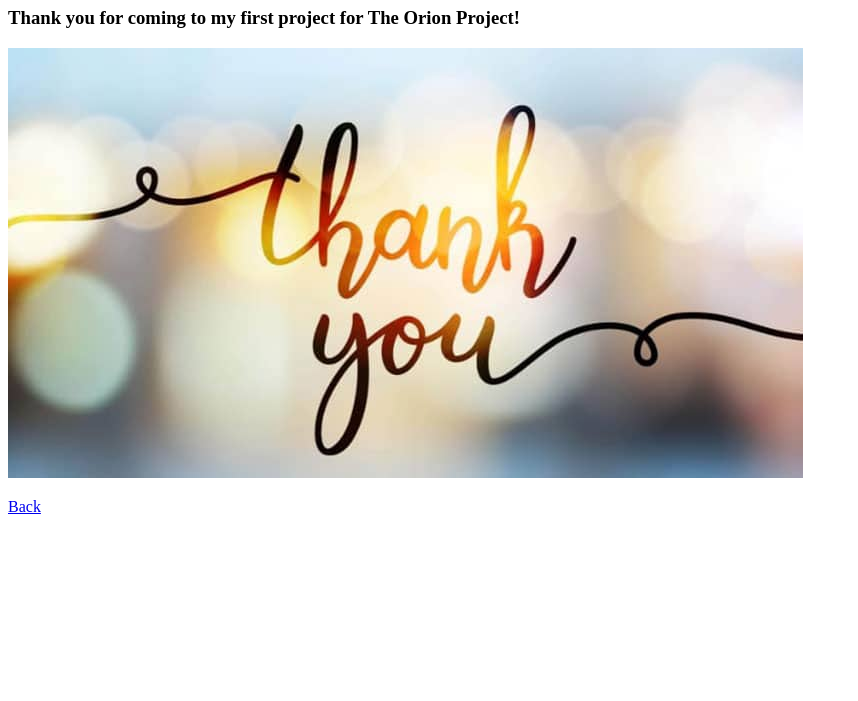
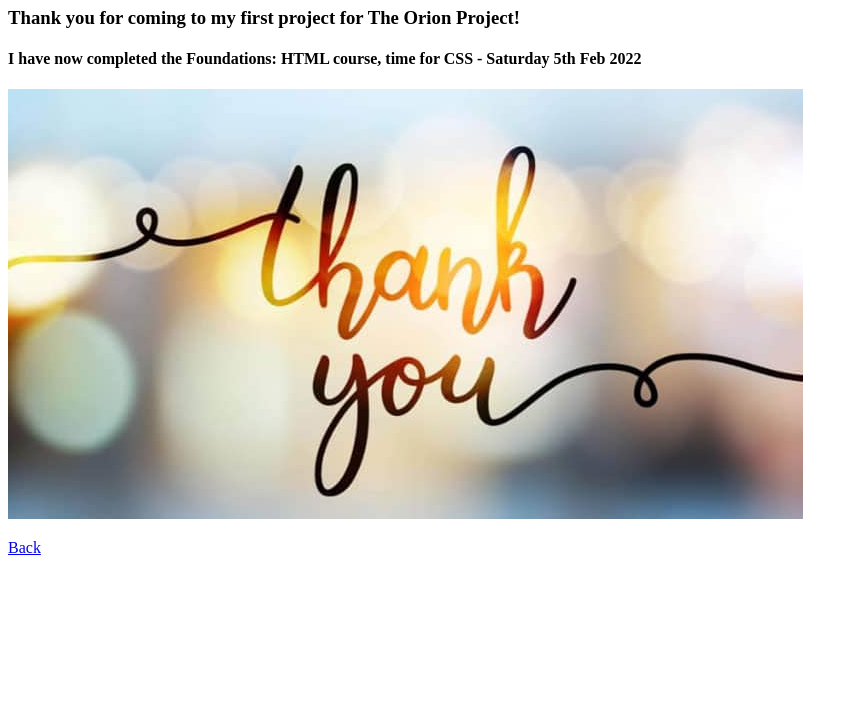
Before and after one commit to uten-phan/odin-recipes, a plain HTML site: page aboutus.html in a window 1280 px wide. Shown: the part 99-800 px from the top of the page, without its empty margins (0-858 px from the left). Drawn offline with Linux system fonts and the light colour scheme.

Commit message:
Added final message for closure of Foundations: html

```diff
--- a/aboutus.html
+++ b/aboutus.html
@@ -8,6 +8,7 @@
     <a href = "../odin-recipes/index.html">Home</a>          <!--recipes main page-->
     <h1>About Us</h1>
     <p><h3>Thank you for coming to my first project for The Orion Project!</h3></p>
+    <p><h4>I have now completed the Foundations: HTML course, time for CSS -  Saturday 5th Feb 2022</h4></p>
     <img src="img/thankyou.jpg" alt="Thank You">
     <p><a href="../odin-recipes/index.html">Back</a></p>
 </body>
```
